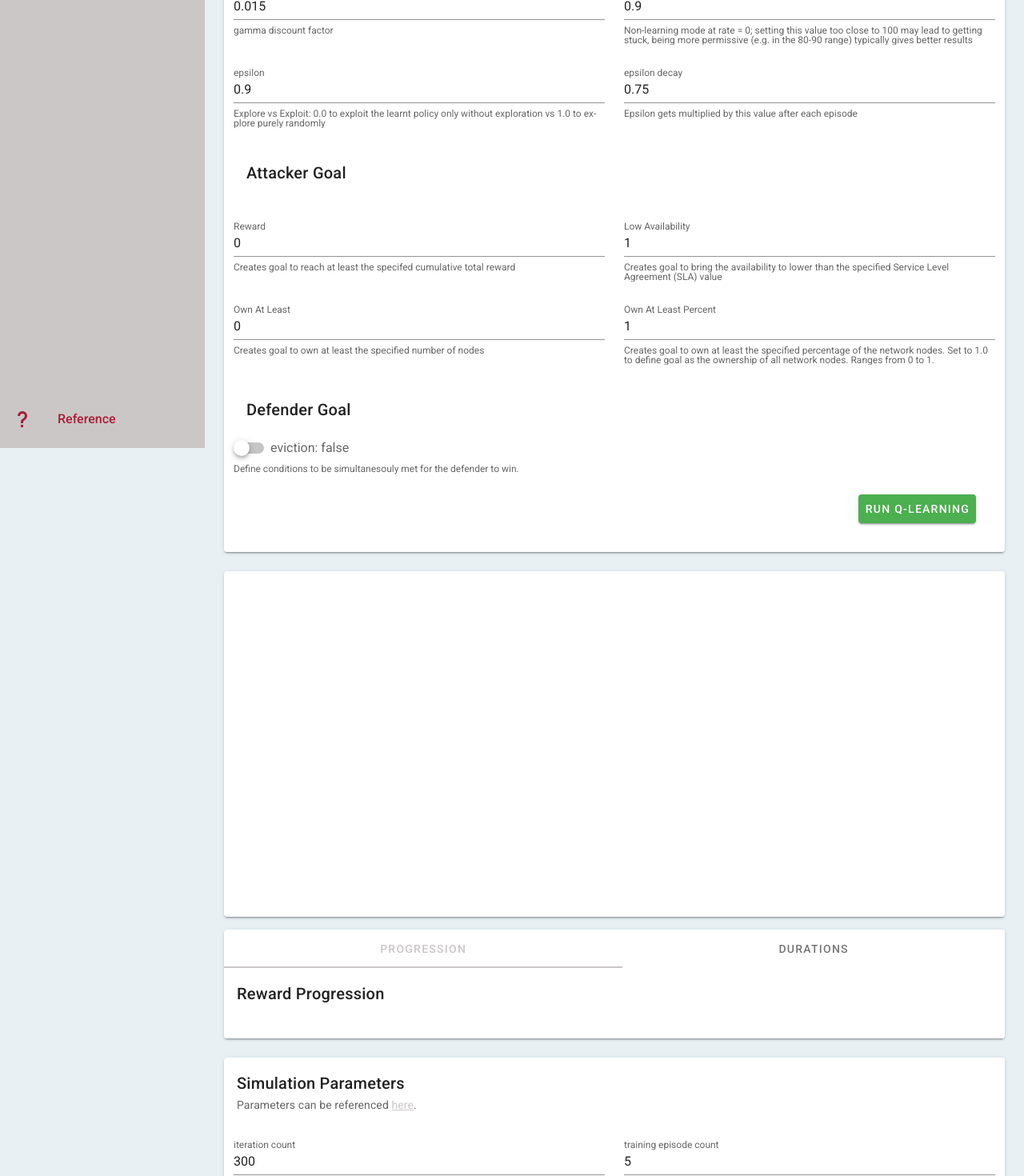
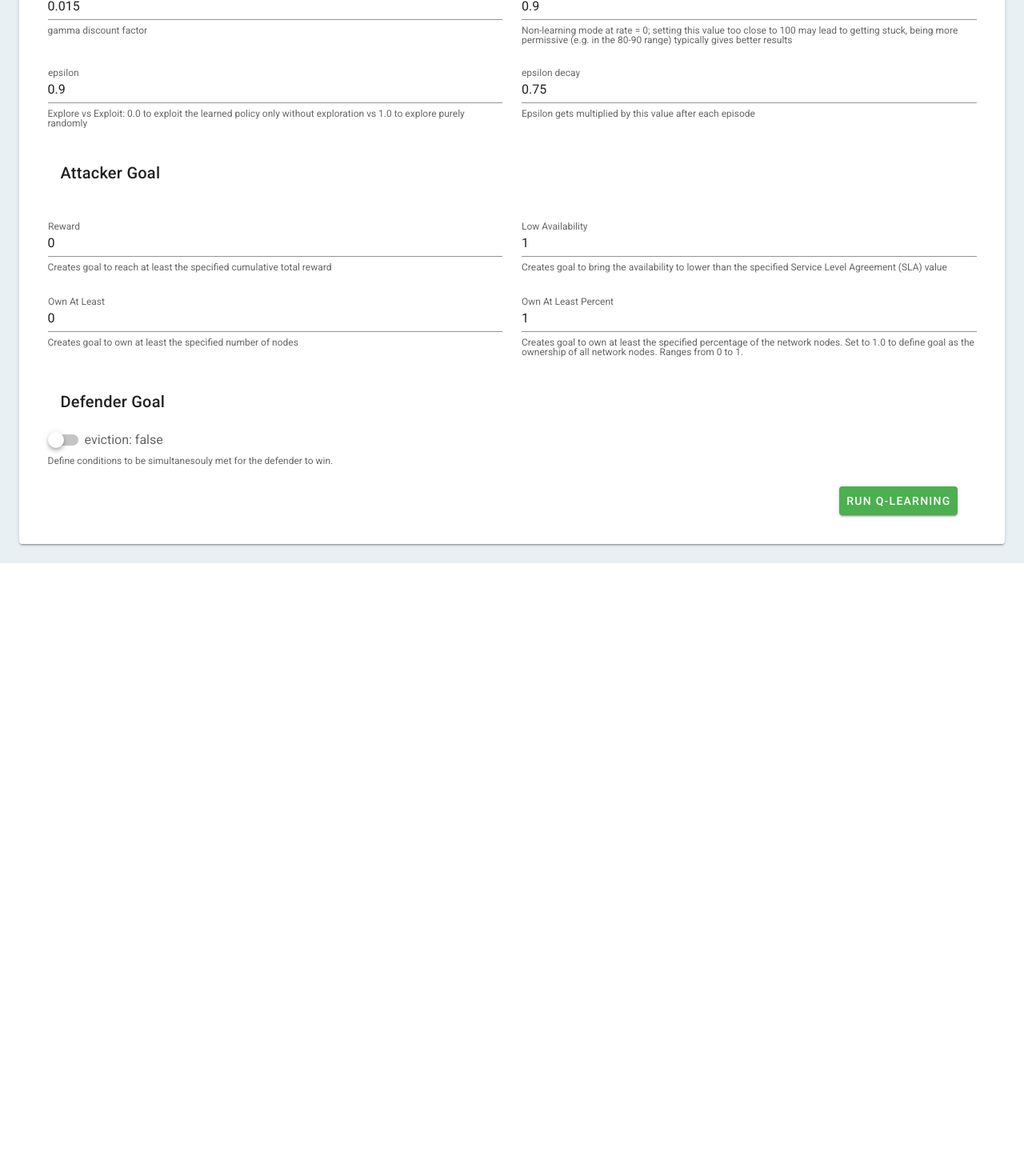
Before and after one commit to jonabox/CyberBattleSimWebUI, a Vue app: page /AI_Learning in a window 1280 px wide. Shown: the part 240-1710 px from the top of the page at 80% size. After the commit the page ends 944 px from the top, so only its background shows below. Built offline with nearby package versions, Linux system fonts and the light colour scheme.

Commit message:
MVP visual tweaks

```diff
--- a/src/App.vue
+++ b/src/App.vue
@@ -1,25 +1,24 @@
 <template>
   <v-app color="secondary">
-    <SideBar/>
+    <!-- <SideBar/> -->
     <v-main>
       <v-container fluid>
         <v-fade-transition mode="out-in">
           <router-view/>
         </v-fade-transition>
-        <router-view/>
       </v-container>
     </v-main>
   </v-app>
 </template>
 
 <script>
-import SideBar from "./components/SideBar";
+// import SideBar from "./components/SideBar";
 
 export default {
   name: "App",
 
   components: {
-    SideBar,
+    // SideBar,
   },
 
   data: () => ({
--- a/src/components/SideBar.vue
+++ b/src/components/SideBar.vue
@@ -1,8 +1,8 @@
 <template>
   <v-navigation-drawer
     class="primary"
-    expand-on-hover
     disable-resize-watcher
+    mini-variant
     floating
     permanent
     app
--- a/src/views/Agent.vue
+++ b/src/views/Agent.vue
@@ -15,7 +15,7 @@
           <v-container>
             <v-form ref="form" v-model="valid" lazy-validation>
               <v-row>
-                <v-col>
+                <v-col v-if="!showFigures">
                   <v-text-field
                     v-model="parameters.iterationCount"
                     label="iteration count"
@@ -59,7 +59,7 @@
                   <v-text-field
                     v-model="parameters.epsilon"
                     label="epsilon"
-                    hint="Explore vs Exploit: 0.0 to exploit the learnt policy only without exploration vs 1.0 to explore purely randomly"
+                    hint="Explore vs Exploit: 0.0 to exploit the learned policy only without exploration vs 1.0 to explore purely randomly"
                     :rules="floatRules"
                     persistent-hint
                   ></v-text-field>
@@ -84,7 +84,7 @@
                   <v-text-field
                     v-model="parameters.attackerGoal.reward"
                     label="Reward"
-                    hint="Creates goal to reach at least the specifed cumulative total reward"
+                    hint="Creates goal to reach at least the specified cumulative total reward"
                     :rules="floatRules"
                     persistent-hint
                   ></v-text-field>
@@ -151,7 +151,7 @@
           </v-container>
         </v-card>
       </v-col>
-      <v-col v-show="showLiveResults || true">
+      <v-col v-show="showLiveResults">
         <v-card class="mb-4">
           <v-alert v-if="!isRunning && showLiveResults" type="success" dense>
             <v-row align="center">
@@ -176,9 +176,11 @@
           />
           <v-card-actions v-show="isRunning">
             <v-slider
+              v-model="refreshRate"
               :label="refreshRate + ' second refresh rate'"
               persistent-hint
-              light
+              color="secondary lighten-1"
+              track-color="primary"
               min="1"
               max="10"
               thumb-label
@@ -189,7 +191,7 @@
             <v-spacer />
           </v-card-actions>
         </v-card>
-        <v-card v-if="showFigures || true">
+        <v-card v-if="showFigures">
           <v-tabs v-model="tab" background-color="transparent" grow>
             <v-tab>Progression</v-tab>
             <v-tab>Durations</v-tab>
--- a/src/views/Model.vue
+++ b/src/views/Model.vue
@@ -3,7 +3,7 @@
     <!-- main container divides graph and node properties -->
     <v-container fluid>
       <v-row>
-        <v-col cols="5">
+        <v-col auto>
           <v-card-title class="text-capitalize"> {{ tool }} mode</v-card-title>
           <v-card outlined>
             <d3-network
```
Also changed, not shown: 2 other files (tests, documents, lock files or other folders).
